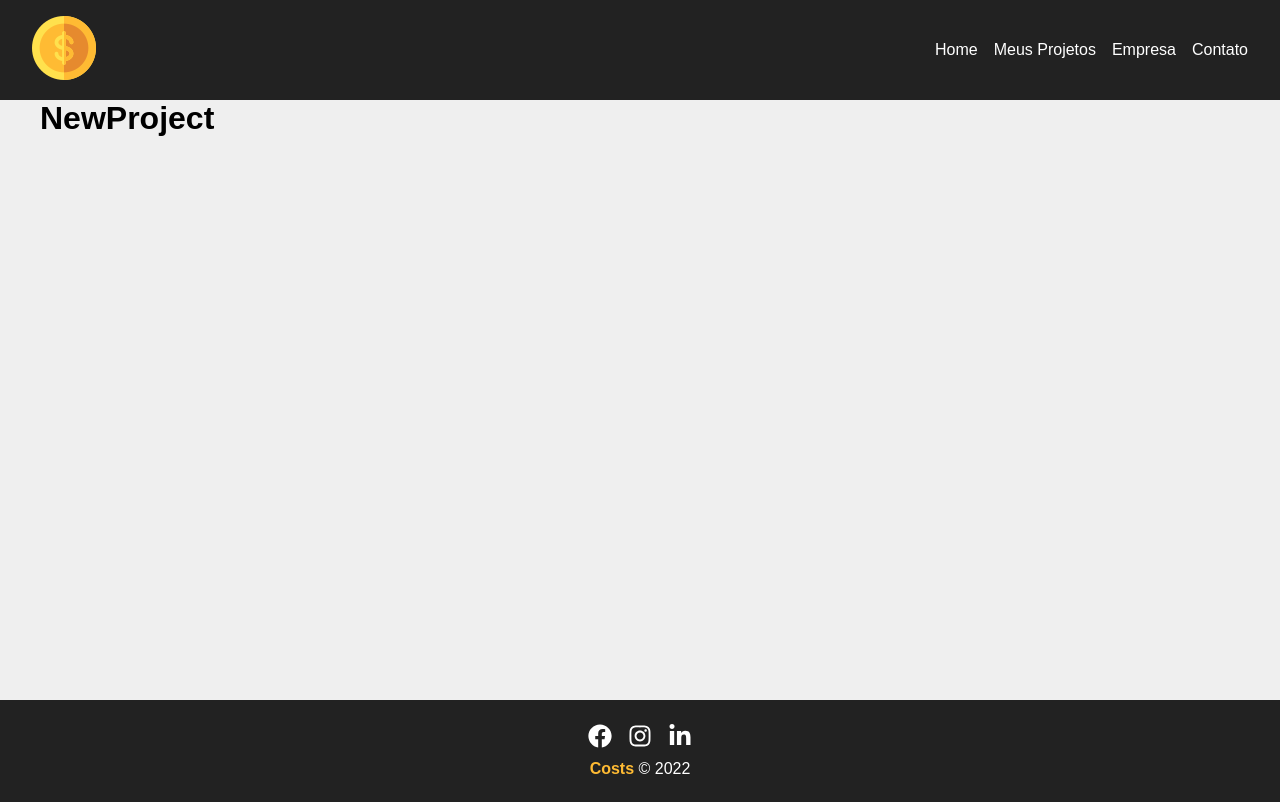
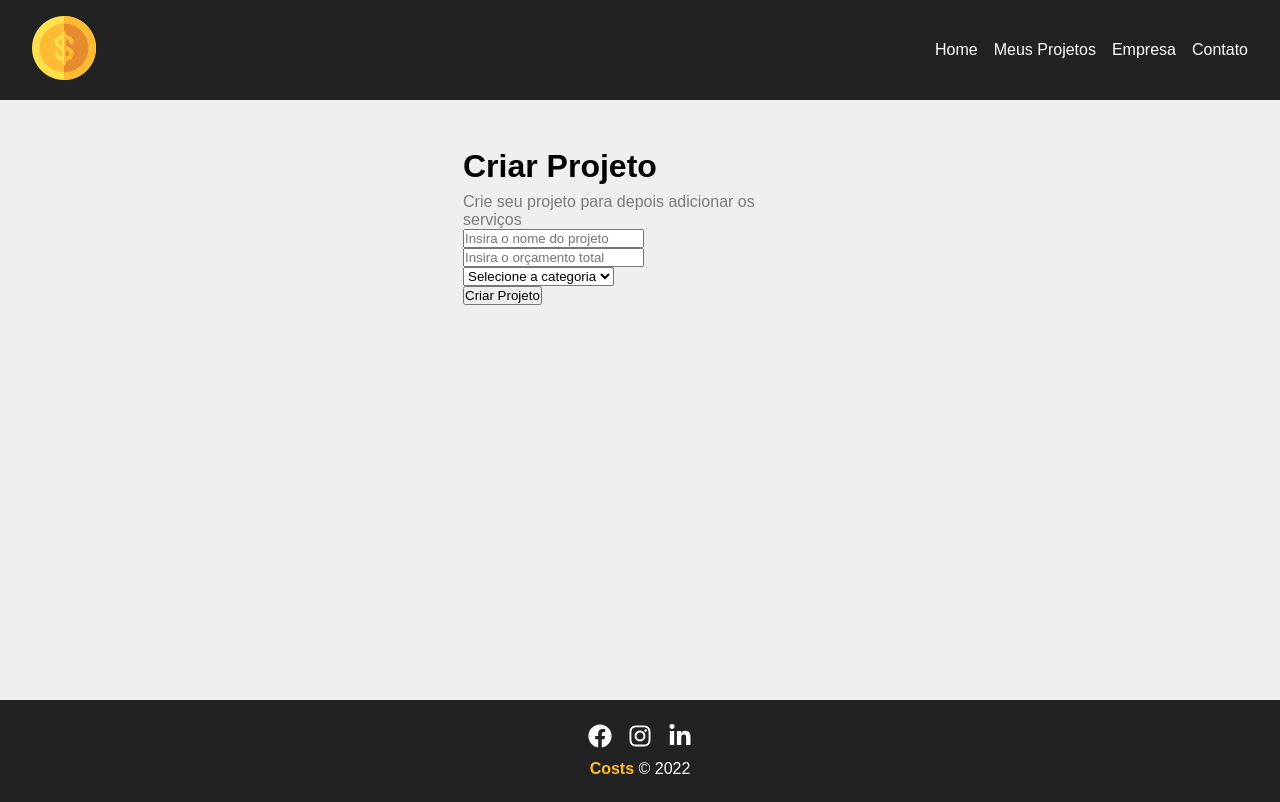
Before and after one commit to lucassousa12/costs-curso-de-react-yt, a React (Create React App) app: page /novoProjeto in a window 1280 px wide. Built offline with nearby package versions, Linux system fonts and the light colour scheme.

Commit message:
Estruturando a página de Novo Projeto

```diff
--- a/src/App.js
+++ b/src/App.js
@@ -4,7 +4,7 @@ import Home from './components/pages/Home/Index'
 import Company from './components/pages/Company'
 import Contact from './components/pages/Contact'
 import Projects from './components/pages/Projects'
-import NewProject from './components/pages/NewProject'
+import NewProject from './components/pages/NewProject/Index'
 
 import Navbar from './components/layout/Navbar/Index'
 import Footer from './components/layout/Footer/Index'
--- a/src/components/pages/NewProject.js
+++ /dev/null
@@ -1,3 +0,0 @@
-export default function NewProject() {
-    return <h1>NewProject</h1>
-}
--- /dev/null
+++ b/src/components/pages/NewProject/Index.js
@@ -0,0 +1,13 @@
+import ProjectForm from '../../project/ProjectForm/Index'
+
+import NewProjectDiv from "./Style";
+
+export default function NewProject() {
+    return (
+        <NewProjectDiv>
+            <h1>Criar Projeto</h1>
+            <p>Crie seu projeto para depois adicionar os serviços</p>
+            <ProjectForm />
+        </NewProjectDiv>
+    )
+}
--- /dev/null
+++ b/src/components/pages/NewProject/Style.js
@@ -0,0 +1,18 @@
+import styled from 'styled-components'
+
+const NewProjectDiv = styled.div`
+    max-width: 450px;
+    width: 100%;
+    margin: 0 auto;
+    padding: 3rem;
+
+    h1 {
+        margin-bottom: 0.5rem;
+    }
+
+    p {
+        color: #7b7b7b;
+    }
+`;
+
+export default NewProjectDiv;
--- /dev/null
+++ b/src/components/project/ProjectForm/Index.js
@@ -0,0 +1,29 @@
+import ProjectFormDiv from './Style'
+
+export default function ProjectForm() {
+    return (
+        <ProjectFormDiv>
+           <form>
+                <div>
+                    <input type="text" placeholder="Insira o nome do projeto" />
+                </div>
+
+                <div>
+                    <input type="number" placeholder="Insira o orçamento total" />
+                </div>
+
+                <div>
+                    <select className="Category_id">
+                        <option selected disabled>
+                            Selecione a categoria
+                        </option>
+                    </select>
+                </div>
+
+                <div>
+                    <input type="submit" value="Criar Projeto" />
+                </div>
+           </form>
+        </ProjectFormDiv>
+    )
+}
--- /dev/null
+++ b/src/components/project/ProjectForm/Style.js
@@ -0,0 +1,7 @@
+import styled from 'styled-components'
+
+const ProjectFormDiv = styled.div`
+
+`;
+
+export default ProjectFormDiv;
```
